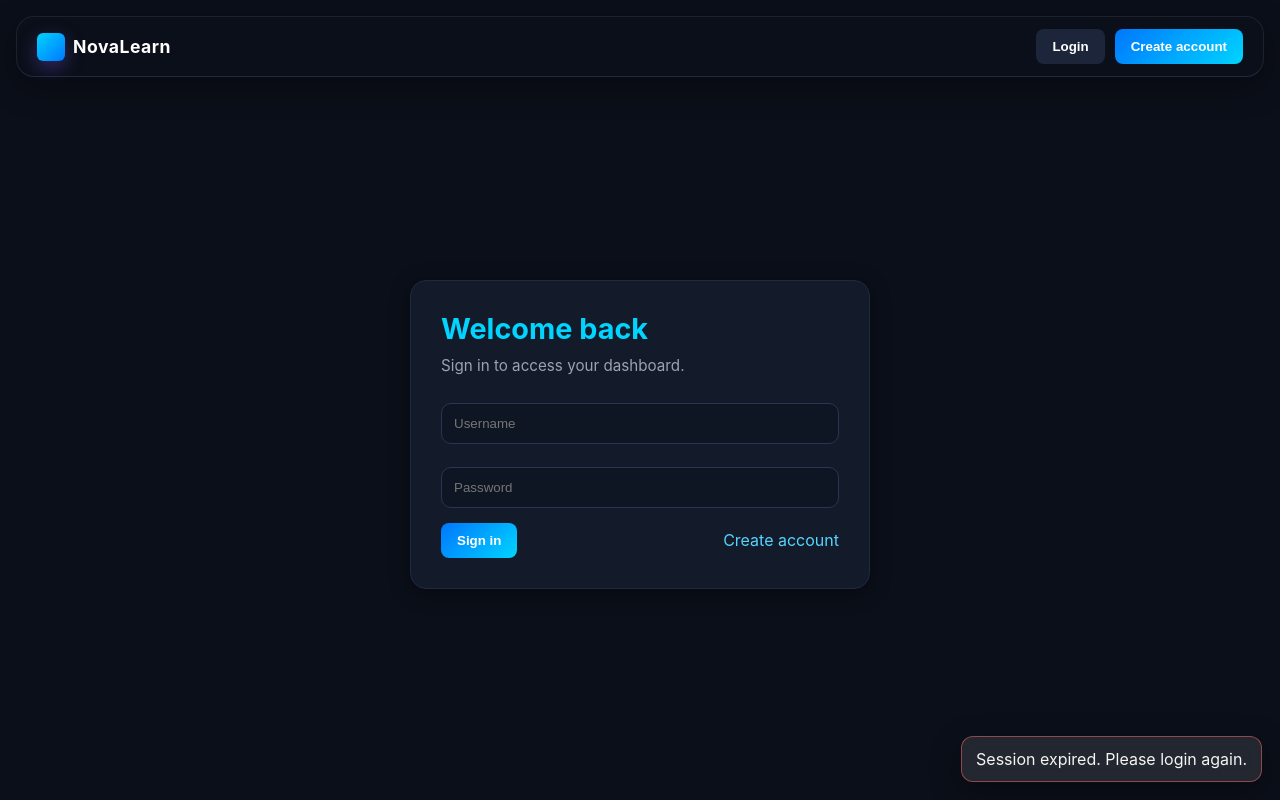
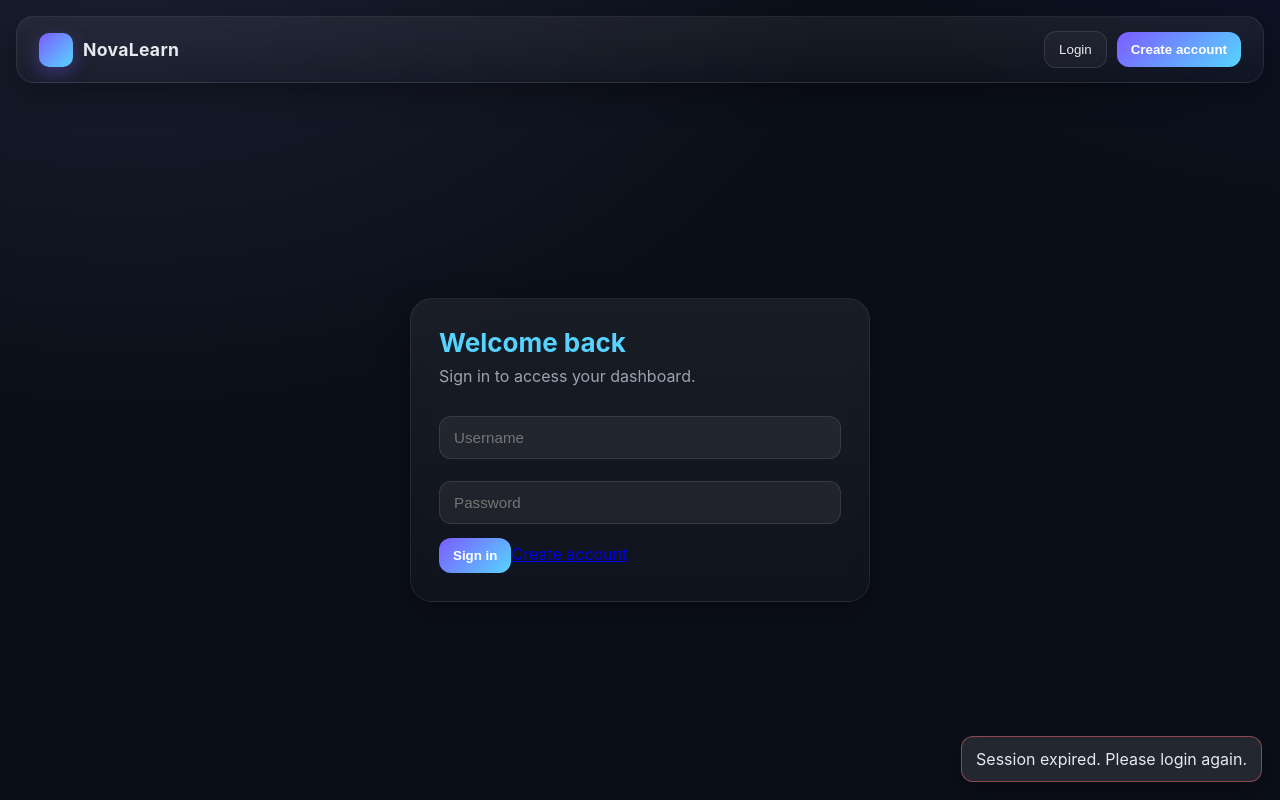
Before and after one commit to asif1-3ahmed/mini-lms-1, a React (Create React App) app in the folder frontend/: page / in a window 1280 px wide. Built offline with nearby package versions, Linux system fonts and the light colour scheme; no server answers; sample sign-in values are in the browser's storage; the HTML template or start-up script is replaced by a standard one.

Commit message:
migrations

```diff
--- a/frontend/src/index.css
+++ b/frontend/src/index.css
@@ -1,195 +1,132 @@
-:root{
-  --bg:#0b0f19;
-  --card:#121829;
-  --muted:#9aa4b2;
-  --primary:#7c5cff;
-  --primary-2:#56d4ff;
-  --text:#e6e9ef;
-  --danger:#ff6b6b;
-  --success:#2dd4bf;
-  --shadow: 0 10px 30px rgba(0,0,0,.35);
+/* ===================================
+ 🌌 NOVA LEARN — COMPLETE THEME CSS
+=================================== */
+
+:root {
+  --bg: #0b0f19;
+  --card: #121829;
+  --muted: #9aa4b2;
+  --primary: #7c5cff;
+  --primary-2: #56d4ff;
+  --text: #e6e9ef;
+  --danger: #ff6b6b;
+  --success: #2dd4bf;
+  --shadow: 0 10px 30px rgba(0, 0, 0, 0.35);
 }
 
-*{box-sizing:border-box}
-html,body,#root{height:100%}
-body{
-  margin:0;
-  font-family: ui-sans-serif, system-ui, -apple-system, "Segoe UI", Roboto, "Helvetica Neue", Arial;
+/* =========================
+   🔧 Base Setup
+========================= */
+* {
+  box-sizing: border-box;
+}
+
+html,
+body,
+#root {
+  height: 100%;
+}
+
+body {
+  margin: 0;
+  font-family: "Inter", ui-sans-serif, system-ui, -apple-system, "Segoe UI", Roboto, "Helvetica Neue", Arial;
   background: radial-gradient(1200px 800px at 10% -10%, #1b2032 0%, transparent 60%),
               radial-gradient(1000px 600px at 110% -20%, #0e1630 0%, transparent 60%),
               var(--bg);
-  color:var(--text);
+  color: var(--text);
+  overflow-x: hidden;
 }
 
-.app-shell{
-  min-height:100%;
-  display:flex;
-  flex-direction:column;
+/* =========================
+   🌐 App Shell
+========================= */
+.app-shell {
+  min-height: 100%;
+  display: flex;
+  flex-direction: column;
 }
 
-.navbar{
-  display:flex;align-items:center;justify-content:space-between;
-  padding:14px 22px;margin:16px;
-  background:linear-gradient(180deg, rgba(255,255,255,.06), rgba(255,255,255,.02));
-  border:1px solid rgba(255,255,255,.08);
-  border-radius:18px; box-shadow:var(--shadow); backdrop-filter: blur(8px);
+/* =========================
+   🧭 Navbar
+========================= */
+.navbar {
+  display: flex;
+  align-items: center;
+  justify-content: space-between;
+  padding: 14px 22px;
+  margin: 16px;
+  background: linear-gradient(180deg, rgba(255, 255, 255, 0.06), rgba(255, 255, 255, 0.02));
+  border: 1px solid rgba(255, 255, 255, 0.08);
+  border-radius: 18px;
+  box-shadow: var(--shadow);
+  backdrop-filter: blur(8px);
 }
 
-.brand{display:flex;gap:10px;align-items:center}
-.brand .logo{
-  width:34px;height:34px;border-radius:10px;
-  background: linear-gradient(135deg, var(--primary), var(--primary-2));
-  box-shadow: 0 6px 18px rgba(124,92,255,.35);
-}
-.brand .title{font-weight:700;letter-spacing:.3px}
-
-.nav-actions{display:flex;gap:10px;align-items:center}
-.btn{
-  padding:10px 14px;border-radius:12px;border:1px solid rgba(255,255,255,.1);
-  background:rgba(255,255,255,.04);color:var(--text);cursor:pointer;
-  transition:transform .12s ease, background .2s ease;
-}
-.btn:hover{transform:translateY(-1px);background:rgba(255,255,255,.07)}
-.btn.primary{
-  background:linear-gradient(135deg, var(--primary), var(--primary-2));
-  border:none;color:white;font-weight:600;
-}
-
-.container{flex:1;display:grid;place-items:center;padding:24px}
-.card{
-  width:min(460px, 92vw);
-  background:linear-gradient(180deg, rgba(255,255,255,.06), rgba(255,255,255,.02));
-  border:1px solid rgba(255,255,255,.08);
-  border-radius:22px;padding:28px;box-shadow:var(--shadow);backdrop-filter: blur(10px);
-}
-
-.h1{font-size:26px;margin:0 0 8px}
-.sub{color:var(--muted);margin-bottom:22px}
-
-.input{
-  width:100%;padding:12px 14px;margin:8px 0 14px;border-radius:12px;color:var(--text);
-  background:rgba(255,255,255,.06);border:1px solid rgba(255,255,255,.1); outline:none;
-}
-.select{appearance:none}
-
-.row{display:flex;gap:10px;align-items:center;justify-content:space-between}
-.link{color:var(--primary-2);text-decoration:none}
-.center{text-align:center}
-
-.toast{
-  position:fixed;right:18px;bottom:18px;padding:12px 14px;border-radius:12px;
-  background:rgba(255,255,255,.1);border:1px solid rgba(255,255,255,.15);
-  box-shadow:var(--shadow);backdrop-filter: blur(8px);
-}
-.toast.success{border-color: rgba(45,212,191,.4)}
-.toast.error{border-color: rgba(255,107,107,.5)}
-.dashboard{
-  width:min(1000px, 95vw);
-  display:grid;gap:16px;grid-template-columns: repeat(auto-fit, minmax(260px, 1fr));
-}
-.tile{
-  padding:18px;border-radius:18px;background:rgba(255,255,255,.05);
-  border:1px solid rgba(255,255,255,.08);
-}
-.muted{color:var(--muted)}
-/* 🌌 Base Styles */
-body {
-  font-family: "Inter", sans-serif;
-  background: #0b0f19;
-  color: #f5f5f5;
-  margin: 0;
-  padding: 0;
-}
-
-.container {
-  max-width: 1000px;
-  margin: 60px auto;
-  padding: 0 20px;
-}
-
-/* 🌟 Reusable UI Blocks */
-.card {
-  background: #131a2a;
-  border: 1px solid #1e2a44;
-  border-radius: 16px;
-  padding: 30px;
-  box-shadow: 0 4px 20px rgba(0,0,0,0.4);
-  margin-bottom: 25px;
-  transition: all 0.3s ease;
-}
-
-.card:hover {
-  transform: translateY(-3px);
-  box-shadow: 0 6px 25px rgba(0,0,0,0.6);
-}
-
-.h1 {
-  font-size: 1.8rem;
-  font-weight: 700;
-  color: #00d4ff;
-  margin-bottom: 10px;
-}
-
-.sub {
-  font-size: 0.95rem;
-  color: #9ca3af;
-  margin-bottom: 20px;
-}
-
-/* 🧱 Inputs and Buttons */
-.input {
-  width: 100%;
-  padding: 12px;
-  background: #0f1623;
-  border: 1px solid #2a3553;
-  color: #fff;
-  border-radius: 10px;
-  margin-bottom: 15px;
-  transition: border-color 0.2s ease, box-shadow 0.2s ease;
-}
-
-.input:focus {
-  border-color: #00bfff;
-  box-shadow: 0 0 8px #00bfff33;
-  outline: none;
-}
-
-.select {
+.brand {
+  display: flex;
+  gap: 10px;
+  align-items: center;
   cursor: pointer;
 }
 
+.brand .logo {
+  width: 34px;
+  height: 34px;
+  border-radius: 10px;
+  background: linear-gradient(135deg, var(--primary), var(--primary-2));
+  box-shadow: 0 6px 18px rgba(124, 92, 255, 0.35);
+}
+
+.brand .title {
+  font-weight: 700;
+  letter-spacing: 0.3px;
+  font-size: 1.1rem;
+}
+
+.nav-actions {
+  display: flex;
+  gap: 10px;
+  align-items: center;
+}
+
+.muted {
+  color: var(--muted);
+}
+
+/* =========================
+   🧱 Buttons
+========================= */
 .btn {
-  background: #1d253a;
-  color: #fff;
-  border: none;
-  padding: 10px 16px;
-  border-radius: 8px;
+  padding: 10px 14px;
+  border-radius: 12px;
+  border: 1px solid rgba(255, 255, 255, 0.1);
+  background: rgba(255, 255, 255, 0.04);
+  color: var(--text);
   cursor: pointer;
-  font-weight: 600;
-  transition: all 0.3s ease;
+  font-weight: 500;
+  transition: transform 0.12s ease, background 0.2s ease;
 }
 
 .btn:hover {
-  background: #26304b;
+  transform: translateY(-1px);
+  background: rgba(255, 255, 255, 0.07);
 }
 
 .btn.primary {
-  background: linear-gradient(135deg, #0077ff, #00d4ff);
-  color: #fff;
+  background: linear-gradient(135deg, var(--primary), var(--primary-2));
   border: none;
+  color: white;
+  font-weight: 600;
 }
 
 .btn.primary:hover {
-  filter: brightness(1.1);
+  filter: brightness(1.15);
 }
 
 .btn.danger {
-  background: #ff0044;
+  background: var(--danger);
   border: none;
-}
-
-.btn.danger:hover {
-  background: #ff2266;
+  color: white;
 }
 
 .btn.small {
@@ -197,87 +134,188 @@ body {
   font-size: 0.85rem;
 }
 
-/* 🪄 Course List & Tiles */
-.tile {
-  background: #0f1623;
-  border: 1px solid #1f2a44;
-  border-radius: 14px;
-  padding: 20px;
-  margin-bottom: 15px;
-  box-shadow: 0 2px 10px rgba(0,0,0,0.3);
+/* =========================
+   💬 Toast
+========================= */
+.toast {
+  position: fixed;
+  right: 18px;
+  bottom: 18px;
+  padding: 12px 14px;
+  border-radius: 12px;
+  background: rgba(255, 255, 255, 0.1);
+  border: 1px solid rgba(255, 255, 255, 0.15);
+  box-shadow: var(--shadow);
+  backdrop-filter: blur(8px);
+}
+
+.toast.success {
+  border-color: rgba(45, 212, 191, 0.4);
+}
+
+.toast.error {
+  border-color: rgba(255, 107, 107, 0.5);
+}
+
+/* =========================
+   🪄 Forms / Cards
+========================= */
+.container {
+  flex: 1;
+  display: grid;
+  place-items: center;
+  padding: 24px;
+}
+
+.card {
+  width: min(460px, 92vw);
+  background: linear-gradient(180deg, rgba(255, 255, 255, 0.06), rgba(255, 255, 255, 0.02));
+  border: 1px solid rgba(255, 255, 255, 0.08);
+  border-radius: 22px;
+  padding: 28px;
+  box-shadow: var(--shadow);
+  backdrop-filter: blur(10px);
   transition: all 0.3s ease;
 }
 
+.card:hover {
+  transform: translateY(-3px);
+}
+
+.h1 {
+  font-size: 26px;
+  margin: 0 0 8px;
+  color: var(--primary-2);
+}
+
+.sub {
+  color: var(--muted);
+  margin-bottom: 22px;
+}
+
+.input,
+.select,
+textarea.input {
+  width: 100%;
+  padding: 12px 14px;
+  margin: 8px 0 14px;
+  border-radius: 12px;
+  color: var(--text);
+  background: rgba(255, 255, 255, 0.06);
+  border: 1px solid rgba(255, 255, 255, 0.1);
+  outline: none;
+  transition: border-color 0.2s ease, box-shadow 0.2s ease;
+  font-size: 0.95rem;
+}
+
+.input:focus {
+  border-color: var(--primary-2);
+  box-shadow: 0 0 6px var(--primary-2);
+}
+
+.select {
+  appearance: none;
+  cursor: pointer;
+}
+
+/* =========================
+   🧩 Dashboard / Tiles
+========================= */
+.dashboard {
+  width: min(1000px, 95vw);
+  display: grid;
+  gap: 16px;
+  grid-template-columns: repeat(auto-fit, minmax(260px, 1fr));
+}
+
+.tile {
+  padding: 18px;
+  border-radius: 18px;
+  background: rgba(255, 255, 255, 0.05);
+  border: 1px solid rgba(255, 255, 255, 0.08);
+  transition: all 0.3s ease;
+  animation: fadeInUp 0.4s ease both;
+}
+
 .tile:hover {
-  transform: scale(1.02);
-  border-color: #00bfff;
+  transform: translateY(-3px);
+  border-color: var(--primary-2);
   box-shadow: 0 0 12px #00bfff33;
 }
 
 .tile h3 {
-  color: #00d4ff;
+  color: var(--primary-2);
   margin-bottom: 10px;
+  font-weight: 600;
 }
 
 .tile p {
   margin: 6px 0;
 }
 
-.muted {
-  color: #a1a9b9;
-  font-size: 0.9rem;
+/* =========================
+   🧠 Course Grid
+========================= */
+.course-header {
+  display: flex;
+  align-items: center;
+  justify-content: space-between;
+  margin-bottom: 18px;
 }
 
-/* 🧭 Navbar (from earlier) */
-.navbar {
-  display: flex;
-  justify-content: space-between;
-  align-items: center;
-  padding: 12px 20px;
-  background: #0b0f19;
-  color: #fff;
-  border-bottom: 1px solid #1f2a44;
-  position: sticky;
-  top: 0;
-  z-index: 1000;
+.add-btn {
+  padding: 10px 18px;
+  border-radius: 10px;
+  font-weight: 600;
+  text-decoration: none;
 }
 
-.brand {
-  display: flex;
-  align-items: center;
-  gap: 8px;
-  cursor: pointer;
+.course-grid {
+  display: grid;
+  grid-template-columns: repeat(auto-fit, minmax(260px, 1fr));
+  gap: 22px;
+  margin-top: 15px;
 }
 
-.brand .logo {
-  width: 28px;
-  height: 28px;
-  background: linear-gradient(135deg, #00d4ff, #0077ff);
-  border-radius: 6px;
+.tile-actions {
+  display: flex;
+  gap: 8px;
+  margin-top: 12px;
 }
 
-.brand .title {
-  font-weight: 700;
-  font-size: 1.1rem;
-  letter-spacing: 0.5px;
+.enroll-btn {
+  width: 100%;
+  margin-top: 12px;
 }
 
-.nav-actions {
-  display: flex;
-  align-items: center;
-  gap: 10px;
-}
-
-/* 💡 Empty State / No Courses */
+/* =========================
+   💡 Empty State
+========================= */
 .empty-state {
   text-align: center;
   padding: 40px 20px;
   font-size: 1.1rem;
-  color: #9ca3af;
+  color: var(--muted);
   opacity: 0.9;
 }
 
-/* 🧠 Smooth transitions */
-button, .input, .tile, .card {
+/* =========================
+   ✨ Animations
+========================= */
+button,
+.input,
+.tile,
+.card {
   transition: all 0.25s ease-in-out;
 }
+
+@keyframes fadeInUp {
+  from {
+    opacity: 0;
+    transform: translateY(20px);
+  }
+  to {
+    opacity: 1;
+    transform: translateY(0);
+  }
+}
```
Also changed, not shown: frontend/src/pages/CourseList.jsx (+29 -9 lines).
